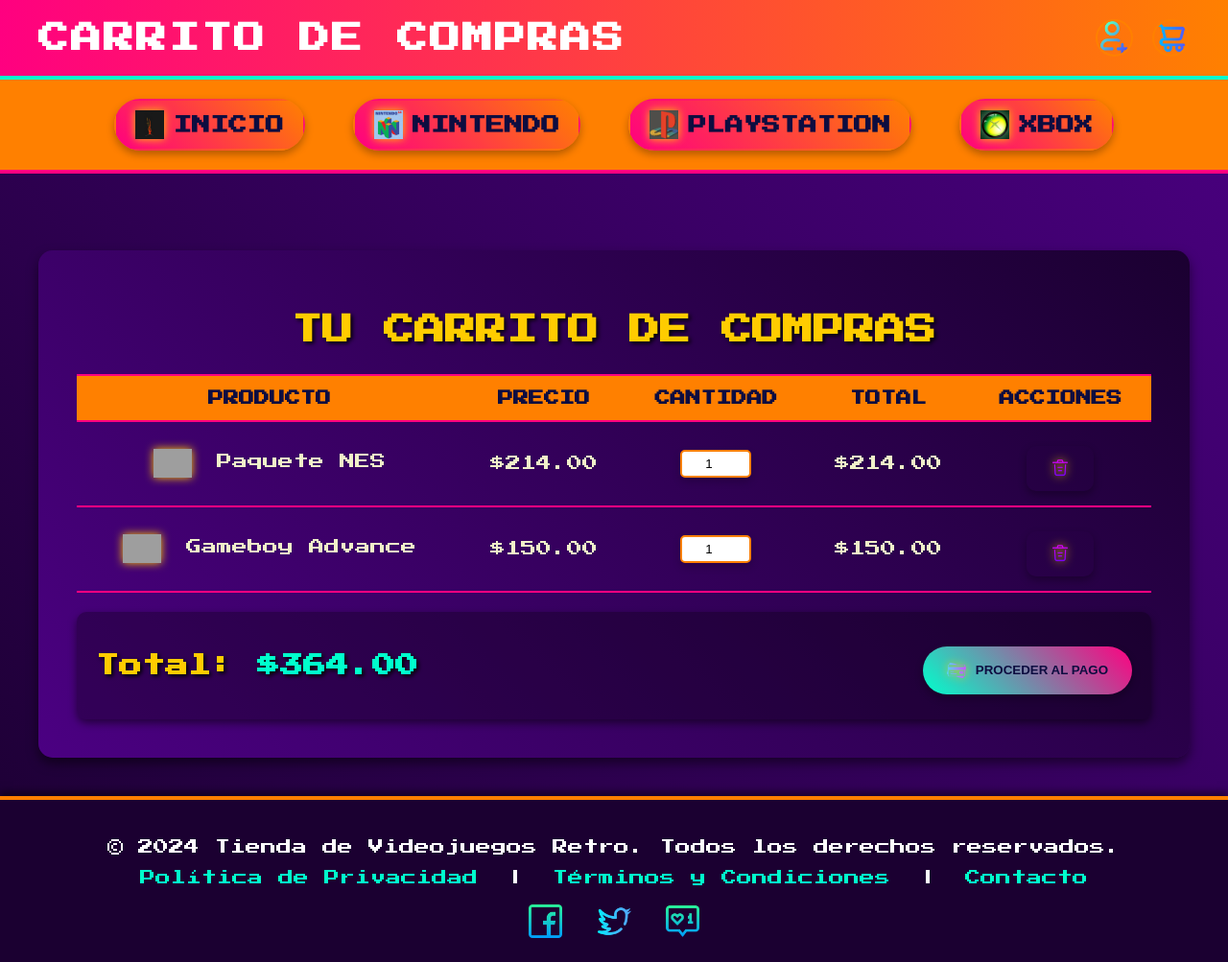
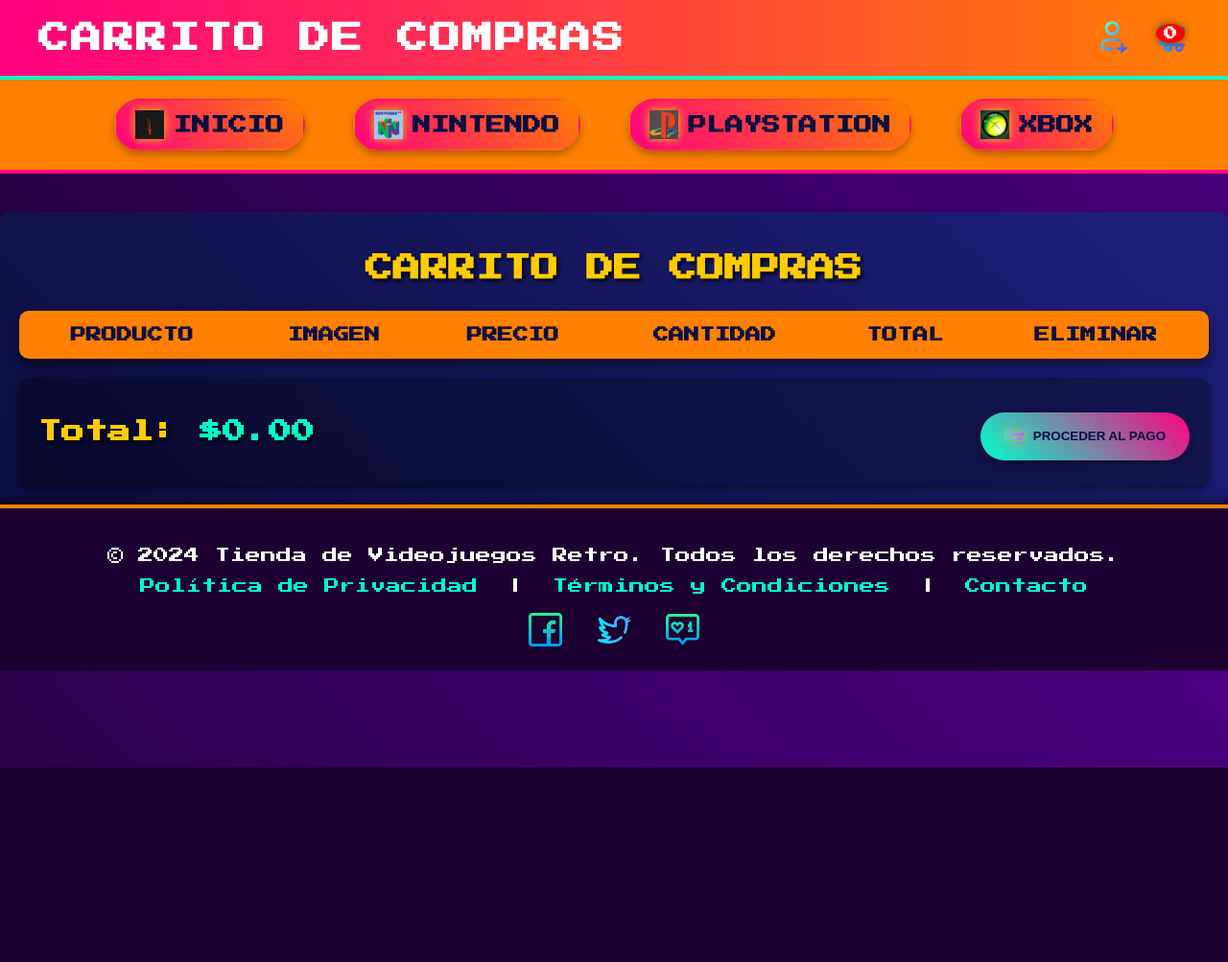
Before and after one commit to JoseRodriguez-1/Proyecto-Final, a PHP site: page /carrito_compra.html in a window 1280 px wide. Shown: the whole page at 96% size. After the commit the page ends 800 px from the top, so only its background shows below. Run offline with PHP 8.4, Linux system fonts and the light colour scheme; lists and menus that the app fills with data are empty; grey boxes are pictures that could not be loaded.

Commit message:
Se mejoro el carrito y algunas funciones de este

```diff
--- a/carrito_compra.html
+++ b/carrito_compra.html
@@ -5,6 +5,7 @@
     <meta name="viewport" content="width=device-width, initial-scale=1.0">
     <title>Carrito de Compras - Tienda de Videojuegos Retro</title>
     <link rel="stylesheet" href="estilo.css">
+
 </head>
 <body>
     <header>
@@ -12,7 +13,10 @@
             <h1>Carrito de Compras</h1>
             <div class="header-icons">
                 <a href="inicio_sesion.html"><img src="contacto.png" alt="Usuario" class="icon"></a>
-                <a href="carrito_compra.html"><img src="carrito-de-compras.png" alt="Carrito" class="icon"></a>
+                <a href="carrito_compra.html">
+                    <img src="carrito-de-compras.png" alt="Carrito" class="icon">
+                    <span id="cart-counter" class="cart-counter">0</span>
+                </a>
             </div>
         </div>
     </header>
@@ -33,58 +37,32 @@
         </div>
     </nav>
 
-    <div class="container">
-        <section id="carrito">
-            <h2>Tu Carrito de Compras</h2>
-            <table class="carrito-table">
+    <div id="cart-summary" class="cart-summary">
+        <section id="cart">
+            <h2>Carrito de Compras</h2>
+            <table id="cart-table">
                 <thead>
                     <tr>
                         <th>Producto</th>
+                        <th>Imagen</th>
                         <th>Precio</th>
                         <th>Cantidad</th>
                         <th>Total</th>
-                        <th>Acciones</th>
+                        <th>Eliminar</th>
                     </tr>
                 </thead>
                 <tbody>
-                    <tr>
-                        <td><img src="nes-icon.png" alt="NES Icono" class="producto-icon"> Paquete NES</td>
-                        <td>$214.00</td>
-                        <td>
-                            <input type="number" value="1" min="1" class="cantidad-input" aria-label="Cantidad Paquete NES">
-                        </td>
-                        <td>$214.00</td>
-                        <td>
-                            <button class="button eliminar" onclick="alert('Producto eliminado del carrito')" aria-label="Eliminar Paquete NES">
-                                <img src="borrar.png" alt="Eliminar" class="accion-icon">
-                            </button>
-                        </td>
-                    </tr>
-                    <tr>
-                        <td><img src="gba-icon.png" alt="GBA Icono" class="producto-icon"> Gameboy Advance</td>
-                        <td>$150.00</td>
-                        <td>
-                            <input type="number" value="1" min="1" class="cantidad-input" aria-label="Cantidad Gameboy Advance">
-                        </td>
-                        <td>$150.00</td>
-                        <td>
-                            <button class="button eliminar" onclick="alert('Producto eliminado del carrito')" aria-label="Eliminar Gameboy Advance">
-                                <img src="borrar.png" alt="Eliminar" class="accion-icon">
-                                <i class="fa-solid fa-trash-can"></i>
-                            </button>
-                        </td>
-                    </tr>
+                    <!-- Aquí se añadirán los productos dinámicamente -->
                 </tbody>
             </table>
             <div class="total-container">
-                <h3>Total: <span class="total-precio">$364.00</span></h3>
+                <h3 id="cart-total">Total: <span class="total-precio">$0.00</span></h3>
                 <button class="button checkout" onclick="alert('Procediendo al pago')" aria-label="Proceder al Pago">
                     <img src="tarjeta-de-credito.png" alt="Checkout" class="accion-icon"> Proceder al Pago
                 </button>
             </div>
         </section>
     </div>
-
 
     <footer>
         <p>&copy; 2024 Tienda de Videojuegos Retro. Todos los derechos reservados.</p>
@@ -99,5 +77,9 @@
             <a href="#"><img src="instagram.png" alt="Instagram"></a>
         </div>
     </footer>
+
+    <!-- Incluir el script funciones.js -->
+    <script src="funciones.js" defer></script>
+
 </body>
 </html>
--- a/estilo.css
+++ b/estilo.css
@@ -679,3 +679,119 @@
     transition: opacity 0.5s ease-out;
     text-align: center;
 }
+
+/* Tabla del carrito de compras */
+#cart-summary {
+    margin-top: 40px;
+    padding: 20px;
+    background: linear-gradient(45deg, #0d0d40, #1f1f7a);
+    color: #f0f0c9;
+    border-radius: 10px;
+    box-shadow: 0 4px 8px rgba(0, 0, 0, 0.5);
+}
+
+#cart-table {
+    width: 100%;
+    border-collapse: collapse;
+    margin: 20px 0;
+    box-shadow: 0 6px 12px rgba(0, 0, 0, 0.5);
+    border-radius: 10px;
+    overflow: hidden;
+}
+
+#cart-table th, #cart-table td {
+    border: 2px solid #ff8000;
+    padding: 15px;
+    text-align: center;
+    color: #f0f0c9;
+    vertical-align: middle;
+}
+
+#cart-table th {
+    background-color: #ff8000;
+    color: #0d0d40;
+    font-weight: bold;
+    text-transform: uppercase;
+}
+
+#cart-table td {
+    background-color: rgba(0, 0, 0, 0.3);
+}
+
+.product-container {
+    display: flex;
+    align-items: center;
+    text-align: left;
+}
+
+.product-image {
+    width: 100px;
+    height: 100px;
+    object-fit: cover;
+    margin-right: 15px;
+    border-radius: 8px;
+    box-shadow: 0 4px 8px rgba(0, 0, 0, 0.5);
+}
+
+.product-name {
+    color: #ffcc00;
+    font-weight: bold;
+    text-shadow: 2px 2px 4px #000;
+}
+
+.remove-button {
+    color: white;
+    background-color: #ff4d4d;
+    border: none;
+    padding: 8px 15px;
+    cursor: pointer;
+    border-radius: 5px;
+    transition: background-color 0.3s ease;
+}
+
+.remove-button:hover {
+    background-color: #cc0000;
+}
+
+.total-container {
+    margin-top: 20px;
+    text-align: right;
+    background: rgba(0, 0, 0, 0.3);
+    padding: 20px;
+    border-radius: 10px;
+    box-shadow: 0 4px 8px rgba(0, 0, 0, 0.5);
+}
+
+.total-container h3 {
+    color: #ffcc00;
+    text-shadow: 2px 2px 4px #000000;
+    font-size: 1.5rem;
+}
+
+.total-precio {
+    color: #00ffcc;
+    font-weight: bold;
+}
+
+.button.checkout {
+    background: linear-gradient(45deg, #00ffcc, #ff0080);
+    color: #0d0d40;
+    border: none;
+    padding: 15px 25px;
+    cursor: pointer;
+    font-weight: bold;
+    transition: background 0.3s, transform 0.3s, box-shadow 0.3s;
+    border-radius: 30px;
+    text-transform: uppercase;
+    box-shadow: 0 4px 8px rgba(0, 0, 0, 0.3);
+    display: flex;
+    align-items: center;
+    gap: 10px;
+}
+
+.button.checkout:hover {
+    background: linear-gradient(45deg, #ff0080, #00ffcc);
+    color: #ffffff;
+    transform: translateY(-3px);
+    box-shadow: 0 8px 16px rgba(0, 0, 0, 0.5);
+}
--- a/funciones.js
+++ b/funciones.js
@@ -64,7 +64,28 @@
         }
 
 
-        function addToCart(productName) {
+        // Añadir un producto al carrito
+// Añadir un producto al carrito con imagen
+function addToCart(productName, price, imageSrc) {
+    let cart = JSON.parse(localStorage.getItem('cart')) || [];
+    let productIndex = cart.findIndex(product => product.name === productName);
+
+    if (productIndex !== -1) {
+        // Si el producto ya está en el carrito, incrementa la cantidad
+        cart[productIndex].quantity += 1;
+    } else {
+        // Si no está en el carrito, agrégalo
+        let product = {
+            name: productName,
+            price: price,
+            quantity: 1,
+            image: imageSrc
+        };
+        cart.push(product);
+    }
+
+    localStorage.setItem('cart', JSON.stringify(cart));
+    updateCartCounter();
     Swal.fire({
         title: '¡Producto Añadido!',
         text: `${productName} ha sido añadido al carrito.`,
@@ -78,3 +99,61 @@
         }
     });
 }
+
+// Actualizar el contador del carrito
+function updateCartCounter() {
+    let cart = JSON.parse(localStorage.getItem('cart')) || [];
+    let totalQuantity = cart.reduce((sum, product) => sum + product.quantity, 0);
+    let cartCounterElement = document.getElementById('cart-counter');
+
+    if (cartCounterElement) {
+        cartCounterElement.innerText = totalQuantity;
+    }
+}
+
+// Mostrar el carrito de compras
+function renderCart() {
+    let cart = JSON.parse(localStorage.getItem('cart')) || [];
+    let cartTableBody = document.querySelector("#cart-table tbody");
+    let cartTotalElement = document.querySelector("#cart-total .total-precio");
+    cartTableBody.innerHTML = ''; // Limpiar contenido actual
+
+    let total = 0;
+
+    cart.forEach((product, index) => {
+        let productTotal = product.price * product.quantity;
+        total += productTotal;
+
+        let row = `
+            <tr>
+                <td>${product.name}</td>
+                <td><img src="${product.image}" alt="${product.name}" class="product-image"></td>
+                <td>$${product.price.toFixed(2)}</td>
+                <td>${product.quantity}</td>
+                <td>$${productTotal.toFixed(2)}</td>
+                <td><button class="remove-button" onclick="removeFromCart(${index})">Eliminar</button></td>
+            </tr>
+        `;
+
+        cartTableBody.innerHTML += row;
+    });
+
+    cartTotalElement.innerText = `$${total.toFixed(2)}`;
+}
+
+// Eliminar un producto del carrito
+function removeFromCart(index) {
+    let cart = JSON.parse(localStorage.getItem('cart')) || [];
+    cart.splice(index, 1); // Elimina el producto de la posición indicada
+    localStorage.setItem('cart', JSON.stringify(cart));
+    renderCart(); // Vuelve a mostrar el carrito actualizado
+    updateCartCounter(); // Actualiza el contador del carrito
+}
+
+// Inicializar los eventos necesarios
+document.addEventListener('DOMContentLoaded', () => {
+    updateCartCounter();
+    if (document.querySelector("#cart-table")) {
+        renderCart();
+    }
+});
--- a/nintendo.html
+++ b/nintendo.html
@@ -14,7 +14,7 @@
             <h1>Catálogo de Nintendo </h1>
             <div class="header-icons">
                 <a href="inicio_sesion.html"><img src="contacto.png" alt="Usuario" class="icon"></a>
-                <a href="#"><img src="carrito-de-compras.png" alt="Carrito" class="icon"></a>
+                <a href="carrito_compra.html"><img src="carrito-de-compras.png" alt="Carrito" class="icon"></a>
             </div>
         </div>
     </header>
```
Also changed, not shown: index.html (+7 -7 lines). Lines whose indentation alone changed are shown as unchanged.
